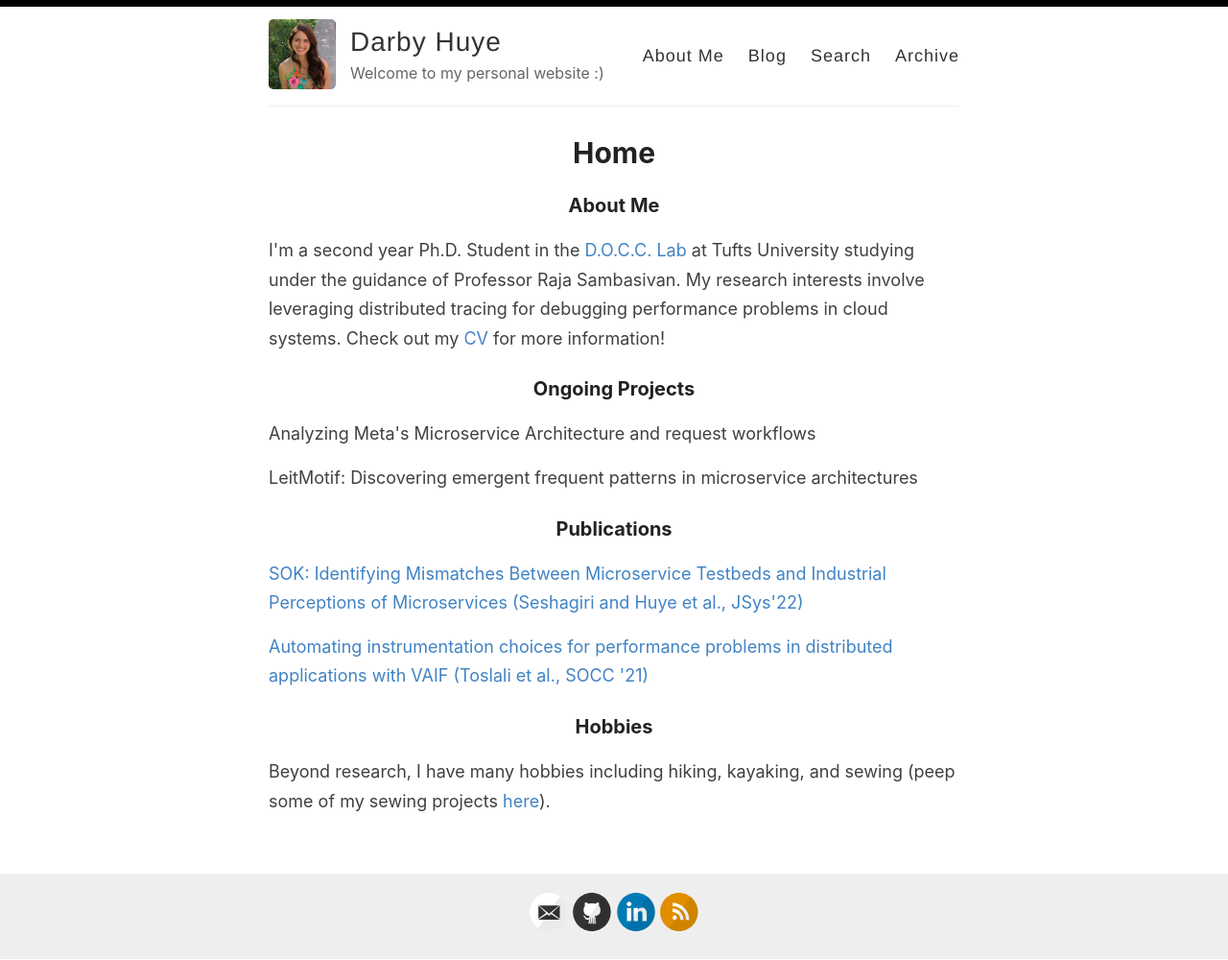
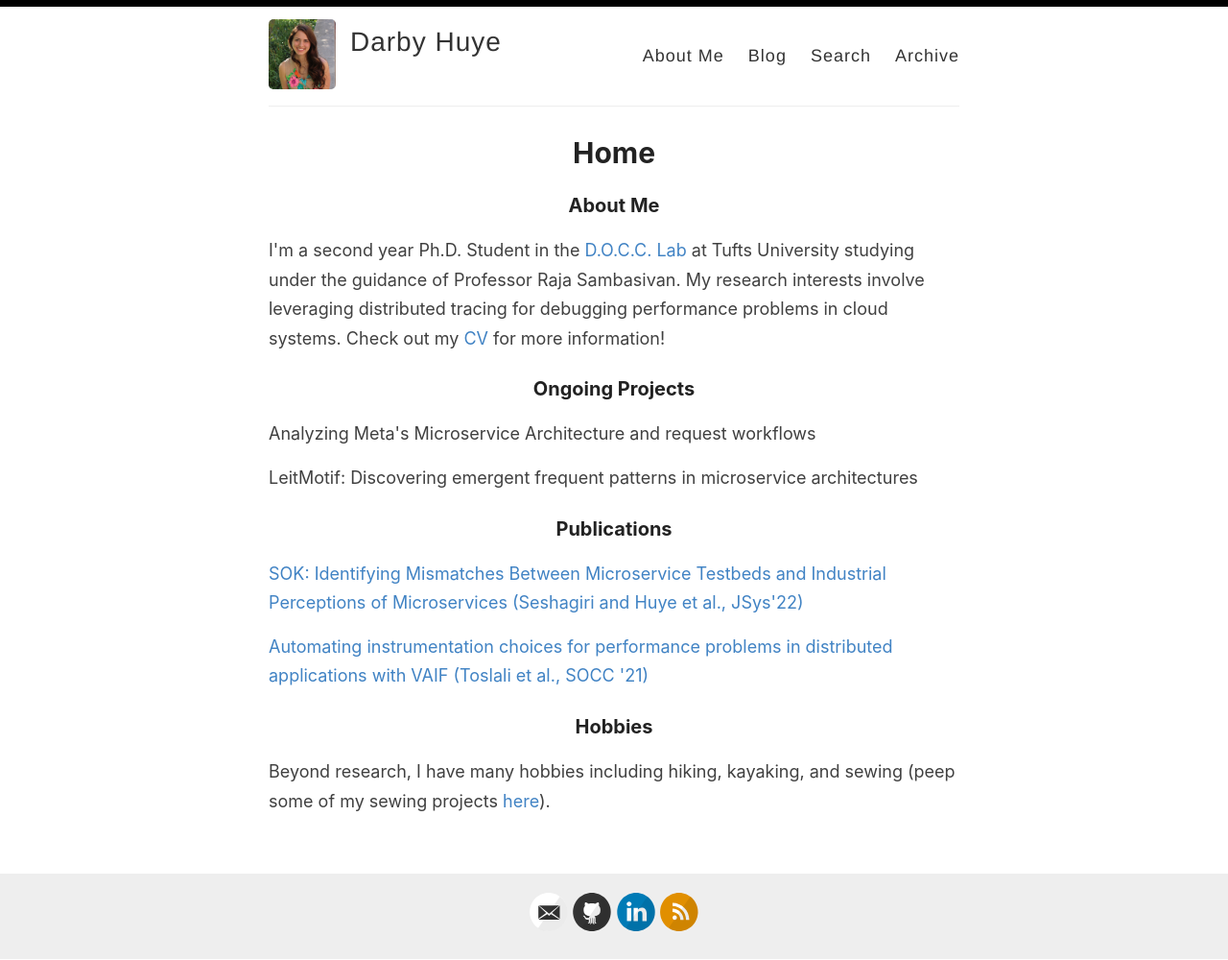
Before and after one commit to darbyhuye/darbyhuye.github.io, a Jekyll site: the page built from index.html, in a window 1280 px wide. Shown: the whole page at 96% size. Built offline with Jekyll 4.4.1, drawn with Linux system fonts in a browser that asks for light colours; the list of posts is cut into pages by our own code.

Commit message:
removed old text

```diff
--- a/_config.yml
+++ b/_config.yml
@@ -9,7 +9,7 @@ name: Darby Huye
 author: Darby Huye
 
 # Short bio or description (displayed in the header)
-description: Welcome to my personal website :)
+description:
 
 # URL of your avatar or profile pic (you could use your GitHub profile pic)
 avatar: /images/darby_huye.png
```
